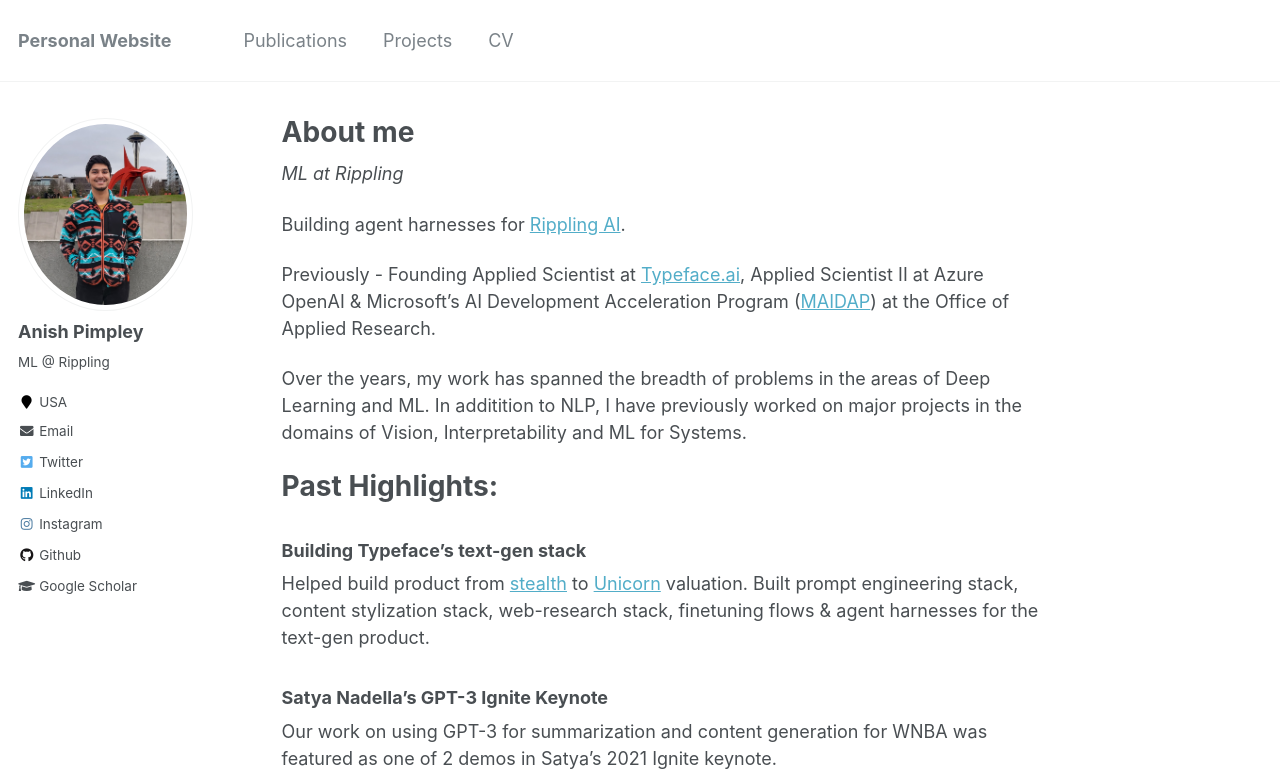
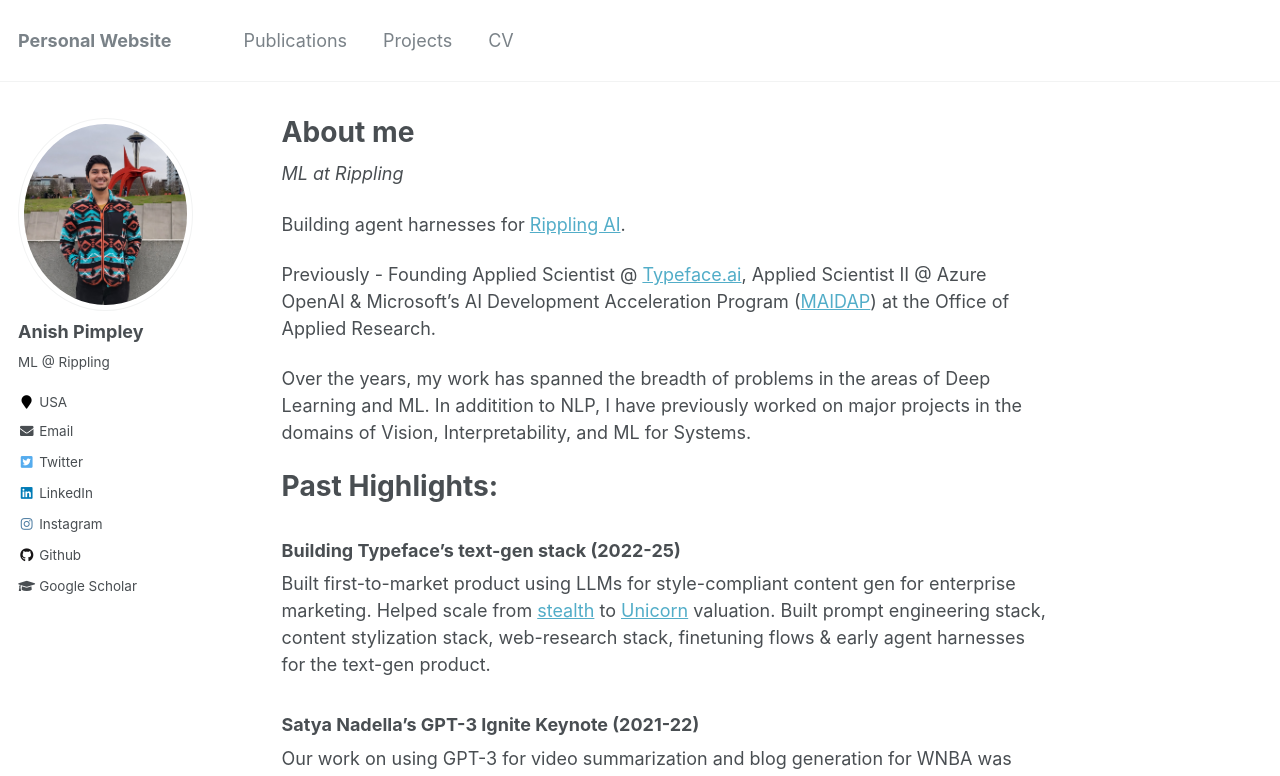
Before and after one commit to AnishPimpley/anishpimpley.github.io, a Jekyll site: the page built from _pages/about.md, in a window 1280 px wide and 1400 px high. Shown: the top 776 px of the window. Built offline with Jekyll 4.4.1, drawn with Linux system fonts in a browser that asks for light colours; some of the changed text lies outside the part shown.

Commit message:
Revise about page content for clarity and detail
Updated job titles and added years to project descriptions. Improved clarity and consistency in patent references and experience section.

```diff
--- a/_pages/about.md
+++ b/_pages/about.md
@@ -14,22 +14,22 @@ _ML at Rippling_
 
 Building agent harnesses for [Rippling AI](https://x.com/parkerconrad/status/2044221628343824717).
 
-Previously - Founding Applied Scientist at [Typeface.ai](https://www.typeface.ai/), Applied Scientist II at Azure OpenAI & Microsoft’s AI Development Acceleration Program ([MAIDAP](https://www.microsoftnewengland.com/maidap/)) at the Office of Applied Research.
+Previously - Founding Applied Scientist @ [Typeface.ai](https://www.typeface.ai/), Applied Scientist II @ Azure OpenAI & Microsoft’s AI Development Acceleration Program ([MAIDAP](https://www.microsoftnewengland.com/maidap/)) at the Office of Applied Research.
 
-Over the years, my work has spanned the breadth of problems in the areas of Deep Learning and ML. In additition to NLP, I have previously worked on major projects in the domains of Vision, Interpretability and ML for Systems.
+Over the years, my work has spanned the breadth of problems in the areas of Deep Learning and ML. In additition to NLP, I have previously worked on major projects in the domains of Vision, Interpretability, and ML for Systems.
 
 Past Highlights:
 =====
 
-### Building Typeface's text-gen stack
-Helped build product from [stealth](https://x.com/typefaceai/status/1630231852463030281) to [Unicorn](https://www.prnewswire.com/news-releases/typeface-announces-100m-in-new-funding-to-fuel-global-expansion-of-its-personalized-generative-ai-platform-for-enterprises-301866644.html) valuation. Built prompt engineering stack, content stylization stack, web-research stack, finetuning flows & agent harnesses for the text-gen product.
+### Building Typeface's text-gen stack (2022-25)
+Built first-to-market product using LLMs for style-compliant content gen for enterprise marketing. Helped scale from [stealth](https://x.com/typefaceai/status/1630231852463030281) to [Unicorn](https://www.prnewswire.com/news-releases/typeface-announces-100m-in-new-funding-to-fuel-global-expansion-of-its-personalized-generative-ai-platform-for-enterprises-301866644.html) valuation. Built prompt engineering stack, content stylization stack, web-research stack, finetuning flows & early agent harnesses for the text-gen product.
 
-### Satya Nadella's GPT-3 Ignite Keynote
-Our work on using GPT-3 for summarization and content generation for WNBA was featured as one of 2 demos in Satya's 2021 Ignite keynote.
+### Satya Nadella's GPT-3 Ignite Keynote (2021-22)
+Our work on using GPT-3 for video summarization and blog generation for WNBA was featured as one of 2 demos in Satya Nadella's 2021 Ignite keynote. It was one of the first large demos showing the promise of free-form workflows with LLMs.
 {% include youtubePlayer.html id=page.youtubeId1 %}
 
-### Optimal Resource Allocation for Big Data workloads
-Our work on petabyte scale resource use prediction from computational graphs was published in EDBT 2022 with associated patent.
+### Optimal Resource Allocation for Big Data workloads (2020-2021)
+Our work on exa-byte scale resource use prediction from computational graphs was published in EDBT 2022 with associated patent.
 {% include youtubePlayer.html id=page.youtubeId2 %}
 
 <br />
@@ -41,9 +41,11 @@ Professional Summary:
 * [EDBT 2022](https://openproceedings.org/2022/conf/edbt/paper-78.pdf) - Towards Optimal Resource Allocation for Big Data Analytics
 * [ER 2020](https://link.springer.com/chapter/10.1007/978-3-030-65847-2_4) - Evaluating Tree Explanation Methods for Anomaly Reasoning
 * [US Patent](https://www.freepatentsonline.com/y2022/0100763.html) - Optimizing job runtimes via prediction--based token allocation
-* US Patent app. - Intelligent table suggestion and conversion for text
+* [US Patent](https://patents.google.com/patent/US12340184B2/en). - Intelligent table suggestion and conversion for text
+* [US Patent](https://patents.google.com/patent/US12411893B2/en) - Proactively generated content and personalized feeds available for audiences
+* [US Patent](https://patents.google.com/patent/US11809688B1/en) - Interactive prompting system for multimodal personalized content generation
 
-### Experience: _8 yrs_
+### Past Experience: _8 yrs_
 * Founding Applied Scientist at Typeface for 2.5 years
 * Applied Scientist II at Microsoft for 3.5 years
 * Deep Learning intern - Computer Vision at Mathworks for 8 months
```
